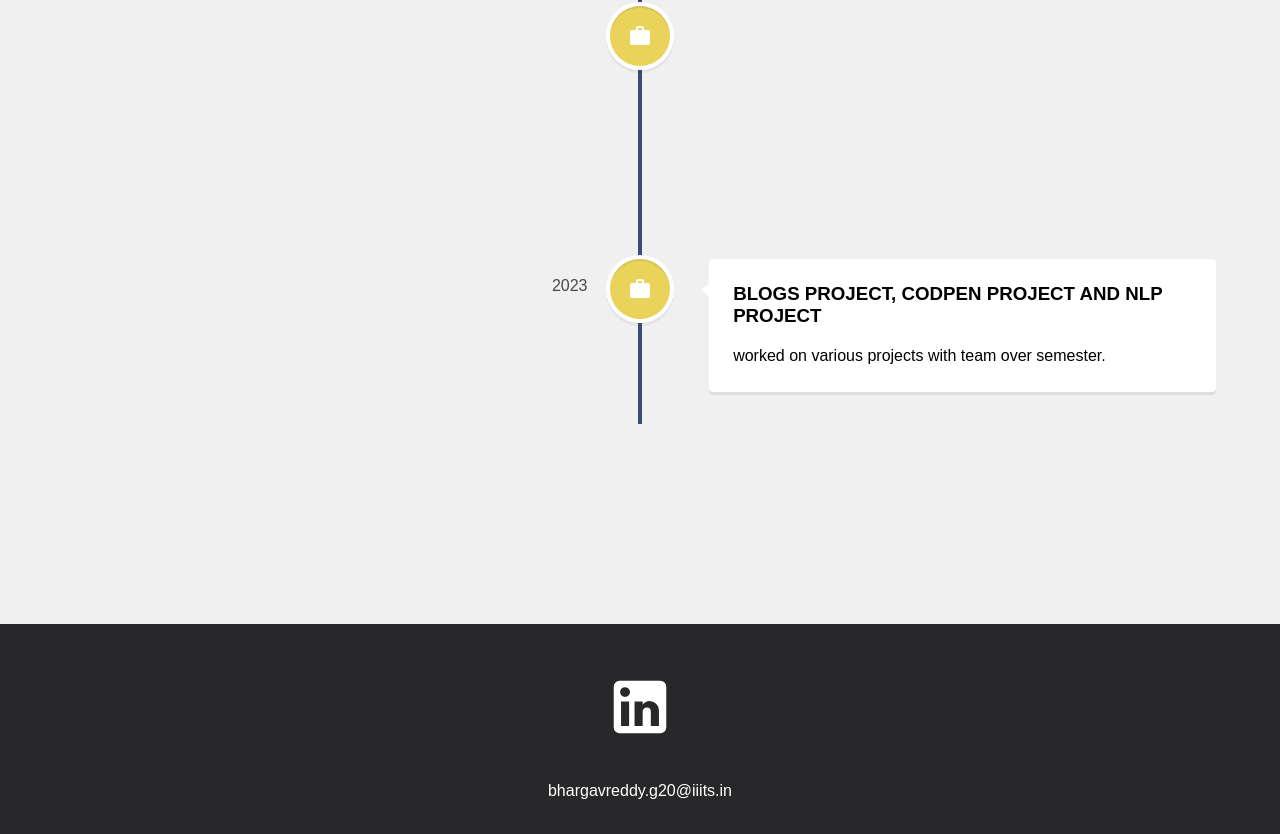
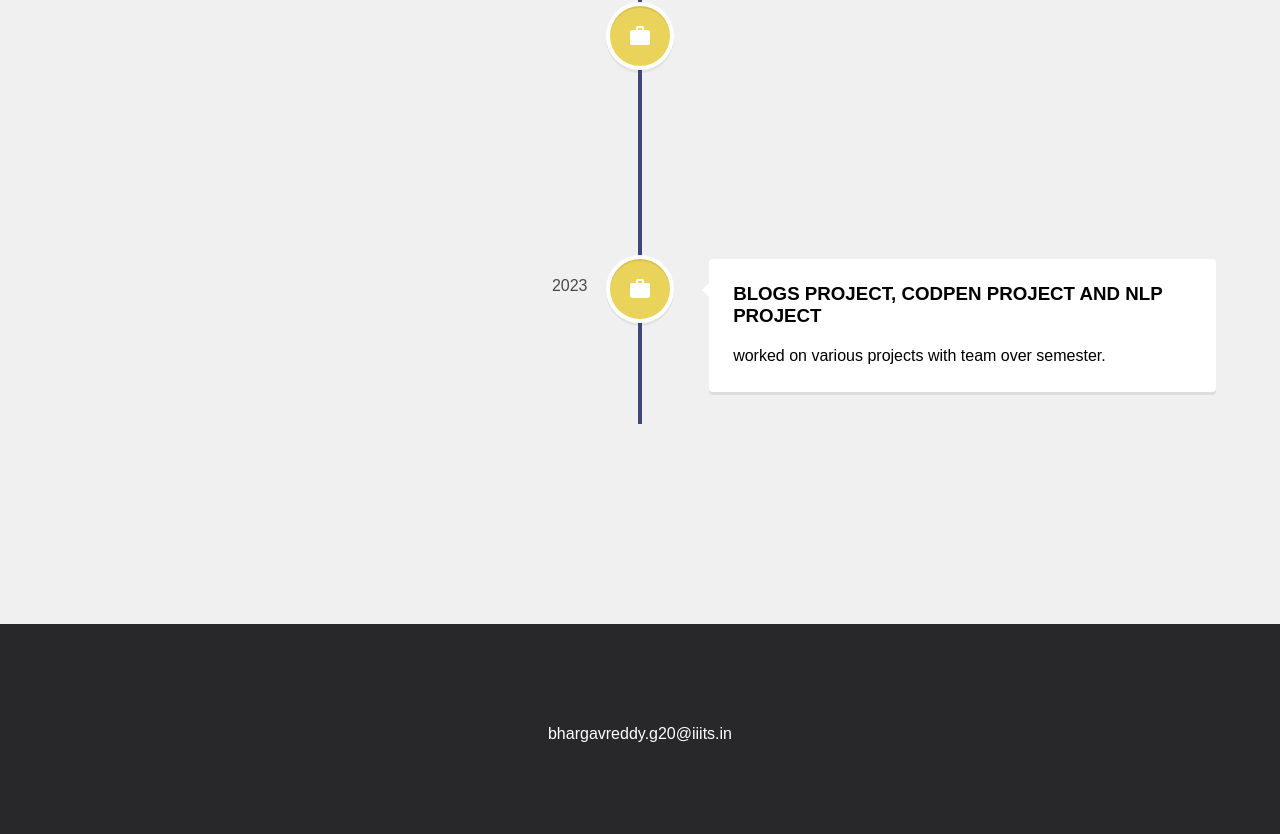
Before and after one commit to bhargavreddy982/portfoliowebsite, a React (Create React App) app: page /experience in a window 1280 px wide. Shown: the part 495-1329 px from the top of the page. Built offline with nearby package versions, Linux system fonts and the light colour scheme.

Commit message:
Update Footer.js

```diff
--- a/src/components/Footer.js
+++ b/src/components/Footer.js
@@ -2,7 +2,7 @@ import React from "react";
 import InstagramIcon from "@material-ui/icons/Instagram";
 import TwitterIcon from "@material-ui/icons/Twitter";
 import FacebookIcon from "@material-ui/icons/Facebook";
-import LinkedInIcon from "@material-ui/icons/LinkedIn";
+
 import "../styles/Footer.css";
 
 function Footer() {
@@ -10,7 +10,7 @@ function Footer() {
     <div className="footer">
       <div className="socialMedia">
 
-        <LinkedInIcon />
+
       </div>
       <p> bhargavreddy.g20@iiits.in</p>
     </div>
```
